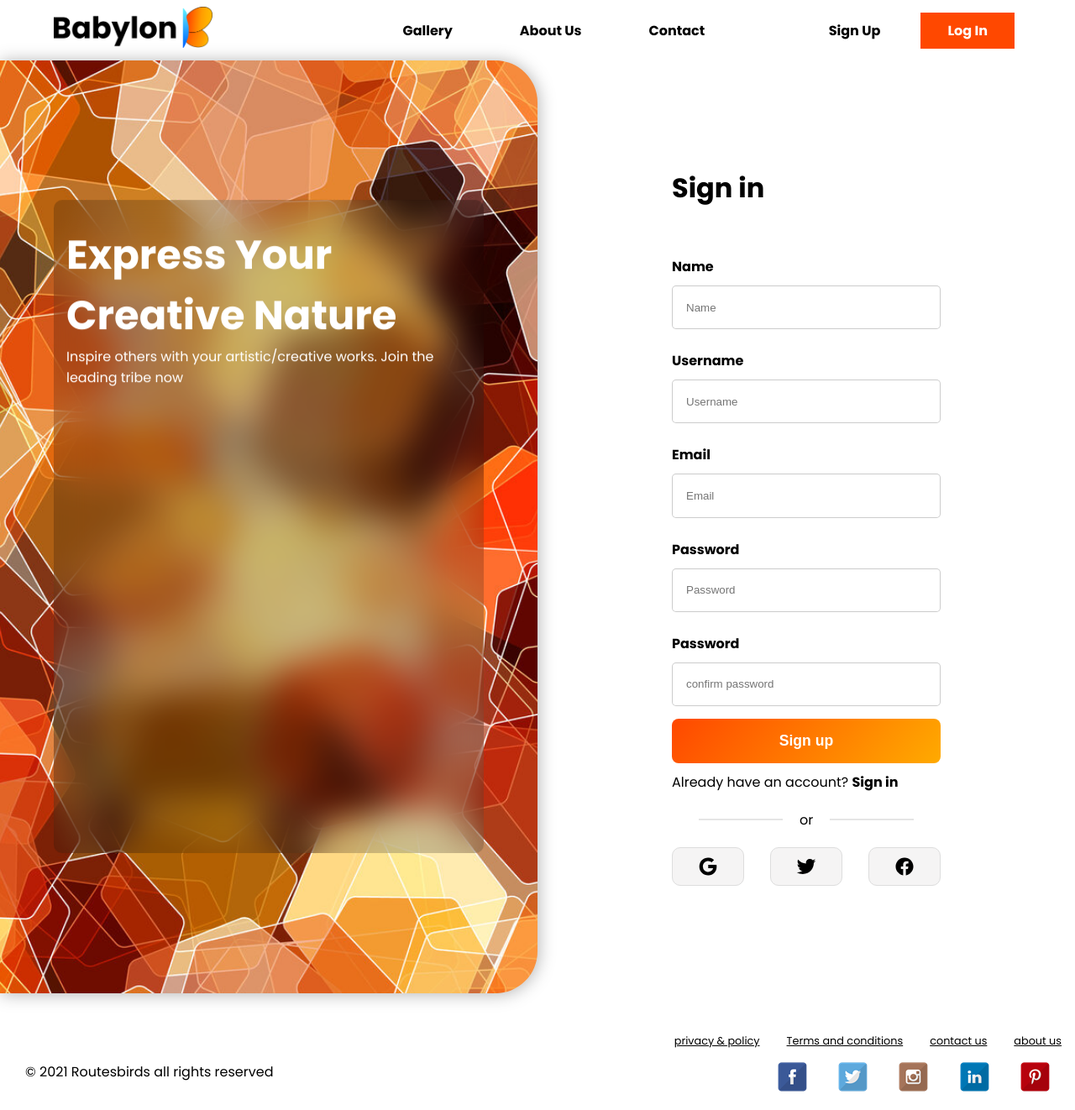
After one commit to goodnewsj62/sketch, a Flask app: page /auth/register in a window 1280 px wide. The commit adds this page. Shown: the whole page at 84% size. Run offline with Flask 2, Linux system fonts and the light colour scheme; parts of the project's set-up code (start-up, migrations or seed data) failed here and were passed over.

Commit message:
auth v0.1

```diff
--- a/main/auth/auth.py
+++ b/main/auth/auth.py
@@ -41,12 +41,15 @@
 def login():
     form = LoginForm()
     if form.validate_on_submit():
-        user = User.query.filter_by(username=form.username.data)
+        user =  User.query.filter_by(username=form.username.data).first()
+        user = User.query.filter_by(email = form.username.data).first() if user == None else user #if user is none query by email else just assign user to user
         if user != None:
             if bcrypt_.check_password_hash(user.password,form.password.data):
                 login_user(user,form.remember.data)
+                next= request.values.get("next")
                 flash('sign in successful', 'success')
-                next=None
+                if next:
+                    return redirect(next)
                 return redirect(url_for('gallery.home'))
             else:
                 flash('invalid Password')
@@ -64,10 +67,14 @@
     form = RegisterForm()
     if form.validate_on_submit():
         password = bcrypt_.generate_password_hash(form.password.data).decode('utf-8')
-        user = User(name= form.name.data, username=form.username.data, email=form.email.data,contact = form.phone_no.data,password=password)
+        user = User(name= form.name.data, username=form.username.data, email=form.email.data,password=password)
         db.session.add(user)
         db.session.commit()
+        login_user(user)
+        next= request.values.get("next")
         flash('Account created successfully', 'success')
+        if next:
+            return redirect(next)
         return redirect(url_for('gallery.home'))
 
     return render_template('auth/signup.html', form= form)
--- a/main/auth/form.py
+++ b/main/auth/form.py
@@ -13,47 +13,46 @@ class LoginForm(FlaskForm):
     remember = BooleanField('remember')
 
     def validate_username(self, username):
-        user = User.query.filter_by(username=username)
-        email = User.query.filter_by(email=username)
-        if not user or not email:
-            raise ValidationError('Incorrect username or password')
+        user = User.query.filter_by(username=username.data).first()
+        email = User.query.filter_by(email=username.data).first()
+        if not (user or email):
+            raise ValidationError('Incorrect username/email or password')
 
 
 class RegisterForm(FlaskForm):
     name = StringField('name', validators=[DataRequired(),Length(min=3,max=50)])
     username = StringField('username', validators=[DataRequired(),Length(min=3,max=30)])
     email =  StringField('email', validators=[DataRequired(),Length(min=5,max=50),Email()])
-    phone_no = StringField('phone',validators=[])
-    password = PasswordField('password',validators=[DataRequired(), Length(min=7,max=30)])
-    confirm_p = PasswordField('password',validators=[DataRequired(), Length(min=7,max=30),EqualTo('password')])
+    password = PasswordField('password',validators=[DataRequired(), Length(min=7)])
+    confirm_p = PasswordField('password',validators=[DataRequired(), Length(min=7),EqualTo('password')])
 
-    def validate_username(self,username):
-        if User.query.filter_by(username=username).first():
+    def validate_username(self, username):
+        if User.query.filter_by(username = username.data).first():
             raise ValidationError('username already exist')
 
     def validate_email(self,email):
-        if len(email) == 0:
+        if len(email.data) == 0:
             raise ValidationError('please enter an email')
-        if User.query.filter_by(email=email).first():
+        if User.query.filter_by(email=email.data).first():
             raise ValidationError('email already exist')
 
-    def validate_phone_no(self,phone_no):
-        #if user input phone number then check if its less than five
-        if phone_no != '':
-            if len(phone_no) < 5:
-                raise ValidationError('Invalid phone number')
+    # def validate_phone_no(self,phone_no):
+    #     #if user input phone number then check if its less than five
+    #     if phone_no != '':
+    #         if len(phone_no) < 5:
+    #             raise ValidationError('Invalid phone number')
 
     def validate_password(self,password):
-        if password == None:
+        if password.data == None:
             raise ValidationError('no password input')
 
-        if len(password) < 7:
+        if len(password.data) < 7:
             raise ValidationError('password must be up to 7 characters long')
 
-        if not any(n.isupper() for n in password):
+        if not any(n.isupper() for n in password.data):
             raise ValidationError('password must contain capital letter')
 
-        if not any(n.isdigit() for n in password):
+        if not any(n.isdigit() for n in password.data):
             raise ValidationError('password must contain a number')
 
 
@@ -65,18 +64,18 @@ class ChangePassword(FlaskForm):
 
     def validate_old_password(self,old_password):
         user = User.query.filter_by(username= current_user.username).first()
-        if not bcrypt_.check_password_hash(user.password,old_password):
+        if not bcrypt_.check_password_hash(user.password,old_password.data):
             raise ValidationError("Invalid current password")
 
     def validate_password(self,password):
-        if password == None:
+        if password.data == None:
             raise ValidationError('no password input')
 
-        if len(password) < 7:
+        if len(password.data) < 7:
             raise ValidationError('password must be up to 7 characters long')
 
-        if not any(n.isupper() for n in password):
+        if not any(n.isupper() for n in password.data):
             raise ValidationError('password must contain capital letter')
 
-        if not any(n.isdigit() for n in password):
+        if not any(n.isdigit() for n in password.data):
             raise ValidationError('password must contain a number')
--- a/main/static/css/auth.css
+++ b/main/static/css/auth.css
@@ -5,7 +5,7 @@
 
 .lg-design,.body{
     width: 50%;
-    height: 800px;
+    min-height: 800px;
     position: relative;
 }
 
@@ -198,3 +198,12 @@
 .brand-text h1{
     font-size: 3rem;
 }
+
+
+.form-error{
+    border: 1px solid red;
+}
+.error-list li{
+    color: red;
+    list-style: none;
+}
--- a/main/templates/auth/signin.html
+++ b/main/templates/auth/signin.html
@@ -1,7 +1,10 @@
 {% extends "base.html" %}
 
+{% block title %}
+    <title>Babylon Sign up </title>
+{% endblock title %}
+
 {%block head%}
-    <title>Babylon login</title>
     <link rel="stylesheet" href="{{url_for('static', filename='css/auth.css')}}">
 {%endblock head%}
 
@@ -23,6 +26,7 @@
             <h1>Sign in</h1>
             <div class="auth-div">
                 <div class="form-div">
+                    {% block form %}
                         <form action="" method="POST">
                             {{form.hidden_tag()}}
                             <div class="form-field">
@@ -60,6 +64,7 @@
                             </button>
                         </form>
                         <p>Dont have an account? <a href="#">Sign up</a></p>
+                    {% endblock form %}
                 </div>
                 <div class="or">
                     <span></span>or<span></span>
--- /dev/null
+++ b/main/templates/auth/signup.html
@@ -0,0 +1,85 @@
+{% extends "auth/signin.html" %}
+
+{% block title %}
+    <title>Babylon Sign up </title>
+{% endblock title %}
+
+{% block form %}
+    <form action="" method="POST">
+        {{form.hidden_tag()}}
+        <div class="form-field">
+            {{form.name.label(class="label")}}
+            {% if form.name.errors %}
+                {{form.name(class="form-design form-error", placeholder="Name")}}
+                <ul class="error-list">
+                    {% for error in form.name.errors %}
+                        <li>{{error}}</li>
+                    {% endfor %}
+                </ul>
+            {% else %}
+                {{form.name(class="form-design", placeholder="Name")}}
+            {% endif %}
+        </div>
+
+        <div class="form-field">
+            {{form.username.label(class="label")}}
+            {% if form.username.errors %}
+                {{form.username(class="form-design form-error", placeholder="Username")}}
+                <ul class="error-list">
+                    {% for error in form.username.errors %}
+                        <li>{{error}}</li>
+                    {% endfor %}
+                </ul>
+            {% else %}
+                {{form.username(class="form-design", placeholder="Username")}}
+            {% endif %}
+        </div>
+
+        <div class="form-field">
+            {{form.email.label(class="label")}}
+            {% if form.email.errors %}
+                {{form.email(class="form-design form-error", placeholder="Email")}}
+                <ul class="error-list">
+                    {% for error in form.email.errors %}
+                        <li>{{error}}</li>
+                    {% endfor %}
+                </ul>
+            {% else %}
+                {{form.email(class="form-design", placeholder="Email")}}
+            {% endif %}
+        </div>
+
+        <div class="form-field">
+            {{form.password.label(class="label")}}
+            {% if form.password.errors %}
+                {{form.password(class="form-design form-error", placeholder="Password")}}
+                <ul class="error-list">
+                    {% for error in form.password.errors %}
+                        <li>{{error}}</li>
+                    {% endfor %}
+                </ul>
+            {% else %}
+                {{form.password(class="form-design", placeholder="Password")}}
+            {% endif %}
+        </div>
+
+        <div class="form-field">
+            {{form.confirm_p.label(class="label")}}
+            {% if form.confirm_p.errors %}
+                {{form.confirm_p(class="form-design form-error", placeholder="confirm password")}}
+                <ul class="error-list">
+                    {% for error in form.confirm_p.errors %}
+                        <li>{{error}}</li>
+                    {% endfor %}
+                </ul>
+            {% else %}
+                {{form.confirm_p(class="form-design", placeholder="confirm password")}}
+            {% endif %}
+        </div>
+
+        <button type="submit">
+            Sign up
+        </button>
+    </form>
+    <p>Already have an account? <a href="#">Sign in</a></p>
+{% endblock form %}
--- a/main/templates/base.html
+++ b/main/templates/base.html
@@ -6,8 +6,8 @@
     <meta name="viewport" content="width=device-width, initial-scale=1.0">
     <meta name="description" content="">
     {% block title%}
-        <title>sketch</title>
-    {% endblock %}
+        <title>Babylon</title>
+    {% endblock title%}
     <link rel="icon" type="image/png" href="{{url_for('static', filename='images/logos/icon.png')}}">
     <link rel="stylesheet" href="{{url_for('static', filename='css/style.css')}}">
     {% block head %}{% endblock head %}
@@ -30,10 +30,10 @@
                     </nav>
                     <div class="auth">
                         {% if current_user.is_authenticated %}
-                            <li><a href="#">Sign Out</a></li>
+                            <li><a href="{{url_for('auth.logout')}}">Sign Out</a></li>
                         {% else %}
-                            <li><a href="#">Sign Up</a></li>
-                            <li><a href="#">Log In</a></li>
+                            <li><a href="{{url_for('auth.register')}}">Sign Up</a></li>
+                            <li><a href="{{url_for('auth.login')}}">Log In</a></li>
                         {% endif %}
                     </div>
                 {% endblock nav %}
--- a/main/templates/gallery/home.html
+++ b/main/templates/gallery/home.html
@@ -1,10 +1,12 @@
 {% extends "base.html" %}
 
 {% block head %}
-    <title>Sketched Home</title>
     <link rel="stylesheet" href="{{url_for('static', filename='css/home.css')}}">
 {% endblock head %}
 
+{% block title %}
+    <title>Sketched Home</title>
+{% endblock title %}
 
 {% block content %}
 <main>
--- a/run.py
+++ b/run.py
@@ -1,7 +1,11 @@
-from main import create_app
+from main import create_app,db
+from main.models import User,Post,Notification,Category
 
 app = create_app()
 
+@app.shell_context_processor
+def make_shell_context():
+    return {"db":db,"User":User,"Post":Post,"Notification":Notification,"Category":Category}
 if __name__ == "__main__":
     if app.config.get('DEBUG'):
         app.run(debug=True)
```
Also changed, not shown: main/models.py (+4 -4 lines), 1 other file. Lines whose indentation alone changed are shown as unchanged.
